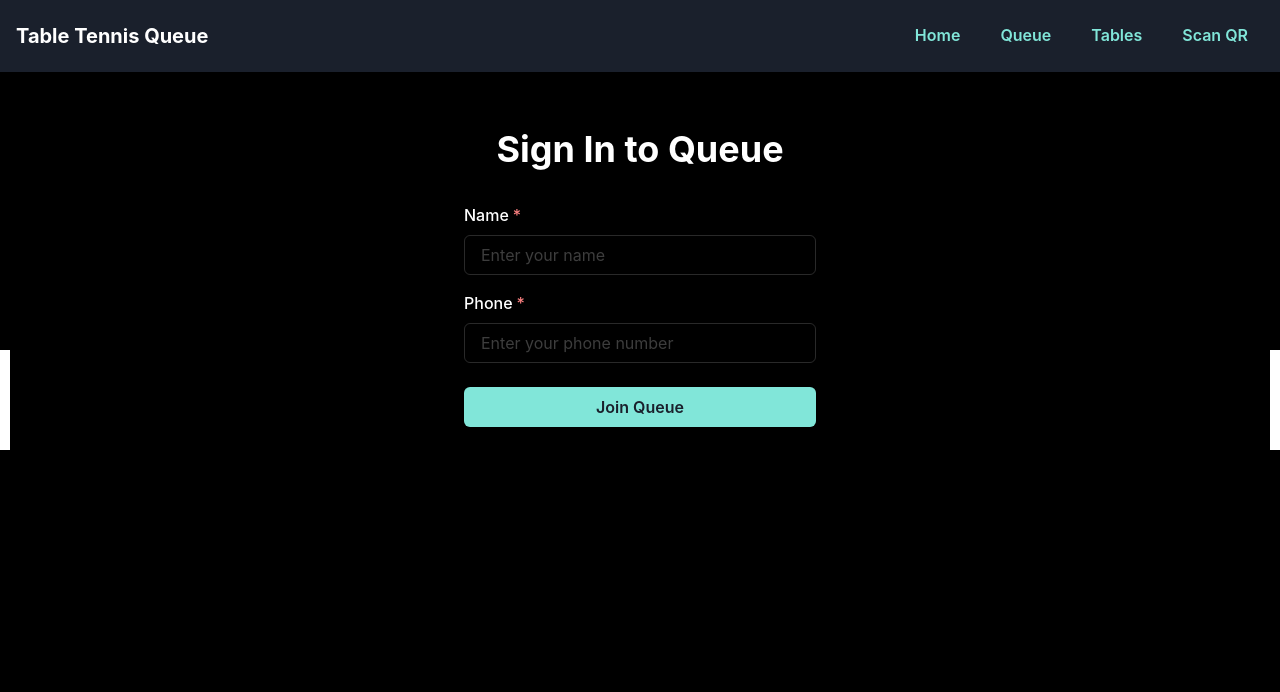
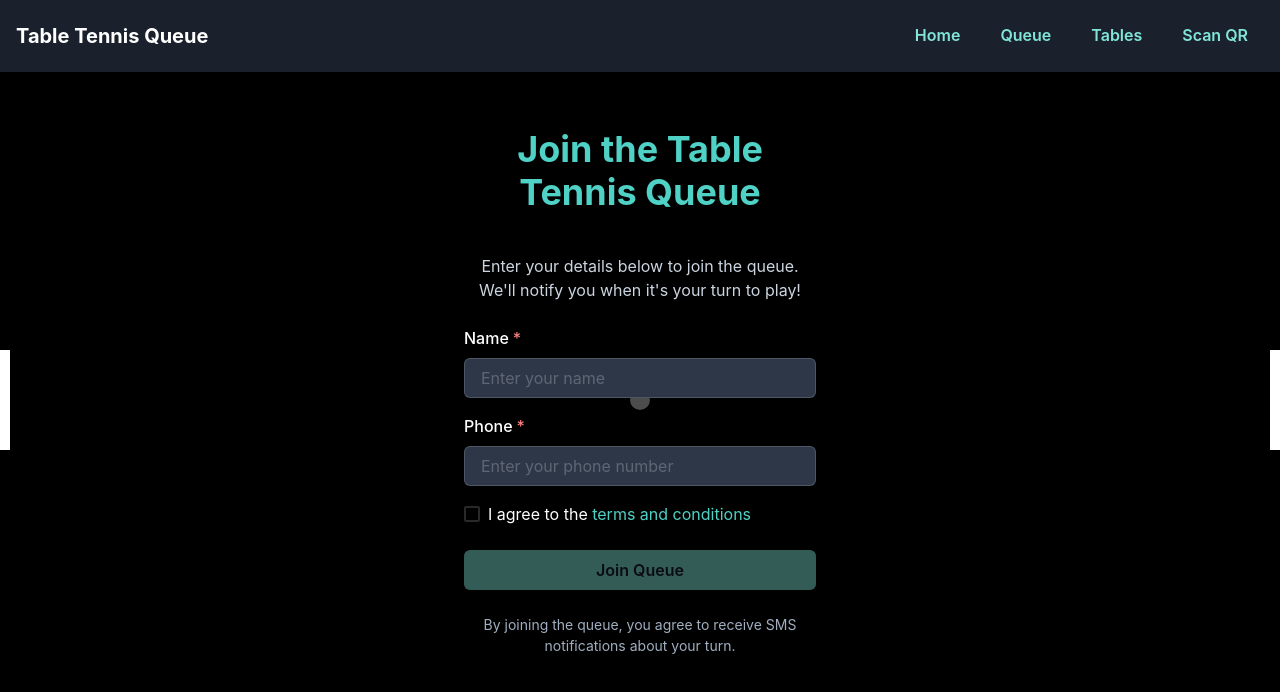
Before and after one commit to Justinandjohnson/TTsuite, a React (Create React App) app in the folder frontend/: page /signin in a window 1280 px wide. Shown: the top 692 px of the page. Built offline with nearby package versions, Linux system fonts and the light colour scheme; no server answers; the HTML template or start-up script is replaced by a standard one.

Commit message:
Improved the Dashboard and SignIn components with more details and an enhanced onboarding process.

```diff
--- a/frontend/src/components/Dashboard.js
+++ b/frontend/src/components/Dashboard.js
@@ -1,7 +1,7 @@
 import React, { useState, useEffect } from 'react';
 import axios from 'axios';
 import io from 'socket.io-client';
-import { Grid, Heading, Container, Box, Text, VStack } from '@chakra-ui/react';
+import { Grid, Heading, Container, Box, Text, VStack, HStack, Badge, Stat, StatLabel, StatNumber, StatHelpText } from '@chakra-ui/react';
 
 function Dashboard() {
   const [tables, setTables] = useState([]);
@@ -33,19 +33,37 @@ function Dashboard() {
     return () => socket.disconnect();
   }, []);
 
+  const getStatusColor = (status) => {
+    switch (status) {
+      case 'available':
+        return 'green';
+      case 'occupied':
+        return 'red';
+      default:
+        return 'gray';
+    }
+  };
+
+  const calculateWaitTime = (position) => {
+    const averageGameTime = 15; // minutes
+    return position * averageGameTime;
+  };
+
   return (
     <Container maxW="container.xl" py={8}>
       <Box bg="rgba(0,0,0,0.7)" p={6} borderRadius="md">
         <Heading as="h1" size="2xl" textAlign="center" mb={8} color="teal.300">
-          Table Dashboard
+          Table Tennis Dashboard
         </Heading>
-        <Grid templateColumns={["repeat(1, 1fr)", "repeat(2, 1fr)", "repeat(3, 1fr)"]} gap={8}>
+        <Grid templateColumns={["repeat(1, 1fr)", "repeat(2, 1fr)", "repeat(3, 1fr)"]} gap={8} mb={8}>
           {tables.map((table) => (
-            <Box key={table.id} bg="gray.700" p={4} borderRadius="md">
+            <Box key={table.id} bg="gray.700" p={4} borderRadius="md" boxShadow="md">
               <Heading as="h3" size="lg" mb={2}>
                 Table {table.id}
               </Heading>
-              <Text>Status: {table.status}</Text>
+              <Badge colorScheme={getStatusColor(table.status)} mb={2}>
+                {table.status}
+              </Badge>
               {table.players.length > 0 && (
                 <VStack align="start" mt={2}>
                   <Text fontWeight="bold">Players:</Text>
@@ -62,11 +80,20 @@ function Dashboard() {
         </Heading>
         <VStack spacing={4} align="stretch">
           {queue.map((player, index) => (
-            <Box key={player._id} bg="gray.700" p={4} borderRadius="md">
-              <Text fontWeight="bold">
-                {index + 1}. {player.name}
-              </Text>
-              <Text>Phone: {player.phone}</Text>
+            <Box key={player._id} bg="gray.700" p={4} borderRadius="md" boxShadow="md">
+              <HStack justifyContent="space-between">
+                <VStack align="start" spacing={1}>
+                  <Text fontWeight="bold" fontSize="lg">
+                    {index + 1}. {player.name}
+                  </Text>
+                  <Text fontSize="sm" color="gray.400">{player.phone}</Text>
+                </VStack>
+                <Stat>
+                  <StatLabel>Estimated Wait</StatLabel>
+                  <StatNumber>{calculateWaitTime(index + 1)} min</StatNumber>
+                  <StatHelpText>Position: {index + 1}</StatHelpText>
+                </Stat>
+              </HStack>
             </Box>
           ))}
         </VStack>
--- a/frontend/src/components/SignIn.js
+++ b/frontend/src/components/SignIn.js
@@ -1,25 +1,37 @@
 import React, { useState } from 'react';
-import { Box, Button, FormControl, FormLabel, Input, VStack, Heading, useToast } from '@chakra-ui/react';
+import { Box, Button, FormControl, FormLabel, Input, VStack, Heading, Text, useToast, Checkbox, Link } from '@chakra-ui/react';
 import axios from 'axios';
 
 function SignIn() {
   const [name, setName] = useState('');
   const [phone, setPhone] = useState('');
+  const [agreeToTerms, setAgreeToTerms] = useState(false);
   const toast = useToast();
 
   const handleSubmit = async (e) => {
     e.preventDefault();
+    if (!agreeToTerms) {
+      toast({
+        title: 'Error',
+        description: 'Please agree to the terms and conditions.',
+        status: 'error',
+        duration: 3000,
+        isClosable: true,
+      });
+      return;
+    }
     try {
       const response = await axios.post('http://localhost:5000/api/queue', { name, phone });
       toast({
         title: 'Success',
-        description: `${name} has been added to the queue.`,
+        description: `${name}, you've been added to the queue! Your position is ${response.data.position}.`,
         status: 'success',
-        duration: 3000,
+        duration: 5000,
         isClosable: true,
       });
       setName('');
       setPhone('');
+      setAgreeToTerms(false);
     } catch (error) {
       toast({
         title: 'Error',
@@ -33,10 +45,13 @@ function SignIn() {
 
   return (
     <Box maxWidth="400px" margin="auto" mt={8}>
-      <VStack spacing={4} align="stretch" bg="rgba(0,0,0,0.7)" p={6} borderRadius="md">
-        <Heading as="h2" size="xl" textAlign="center" mb={4}>
-          Sign In to Queue
+      <VStack spacing={6} align="stretch" bg="rgba(0,0,0,0.7)" p={6} borderRadius="md">
+        <Heading as="h2" size="xl" textAlign="center" mb={4} color="teal.300">
+          Join the Table Tennis Queue
         </Heading>
+        <Text textAlign="center" fontSize="md" color="gray.300">
+          Enter your details below to join the queue. We'll notify you when it's your turn to play!
+        </Text>
         <form onSubmit={handleSubmit}>
           <FormControl isRequired>
             <FormLabel>Name</FormLabel>
@@ -45,6 +60,7 @@ function SignIn() {
               value={name}
               onChange={(e) => setName(e.target.value)}
               placeholder="Enter your name"
+              bg="gray.700"
             />
           </FormControl>
           <FormControl isRequired mt={4}>
@@ -54,12 +70,30 @@ function SignIn() {
               value={phone}
               onChange={(e) => setPhone(e.target.value)}
               placeholder="Enter your phone number"
+              bg="gray.700"
             />
           </FormControl>
-          <Button type="submit" colorScheme="teal" width="full" mt={6}>
+          <Checkbox
+            mt={4}
+            isChecked={agreeToTerms}
+            onChange={(e) => setAgreeToTerms(e.target.checked)}
+            colorScheme="teal"
+          >
+            I agree to the <Link color="teal.300" href="#">terms and conditions</Link>
+          </Checkbox>
+          <Button
+            type="submit"
+            colorScheme="teal"
+            width="full"
+            mt={6}
+            isDisabled={!agreeToTerms}
+          >
             Join Queue
           </Button>
         </form>
+        <Text fontSize="sm" color="gray.400" textAlign="center">
+          By joining the queue, you agree to receive SMS notifications about your turn.
+        </Text>
       </VStack>
     </Box>
   );
```
